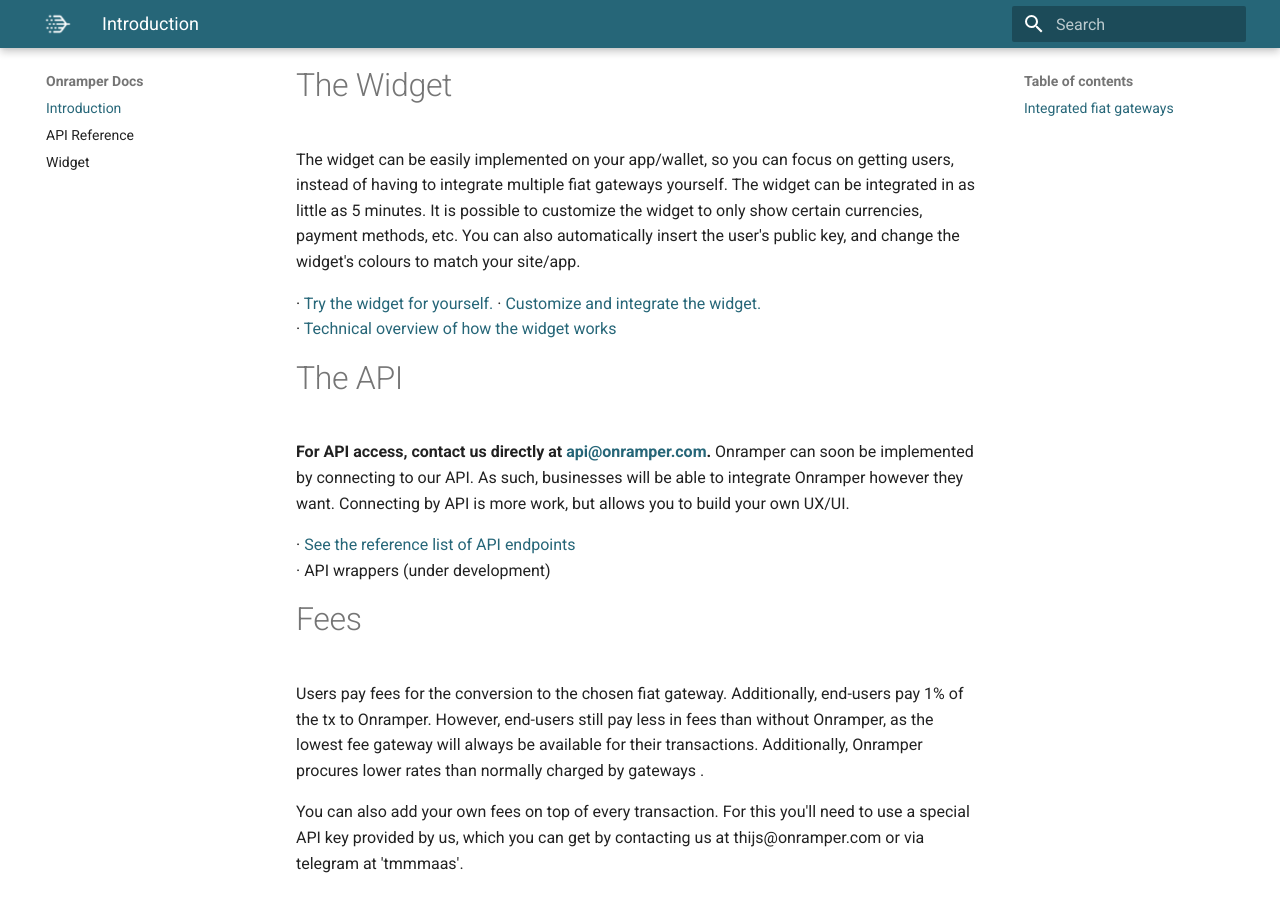
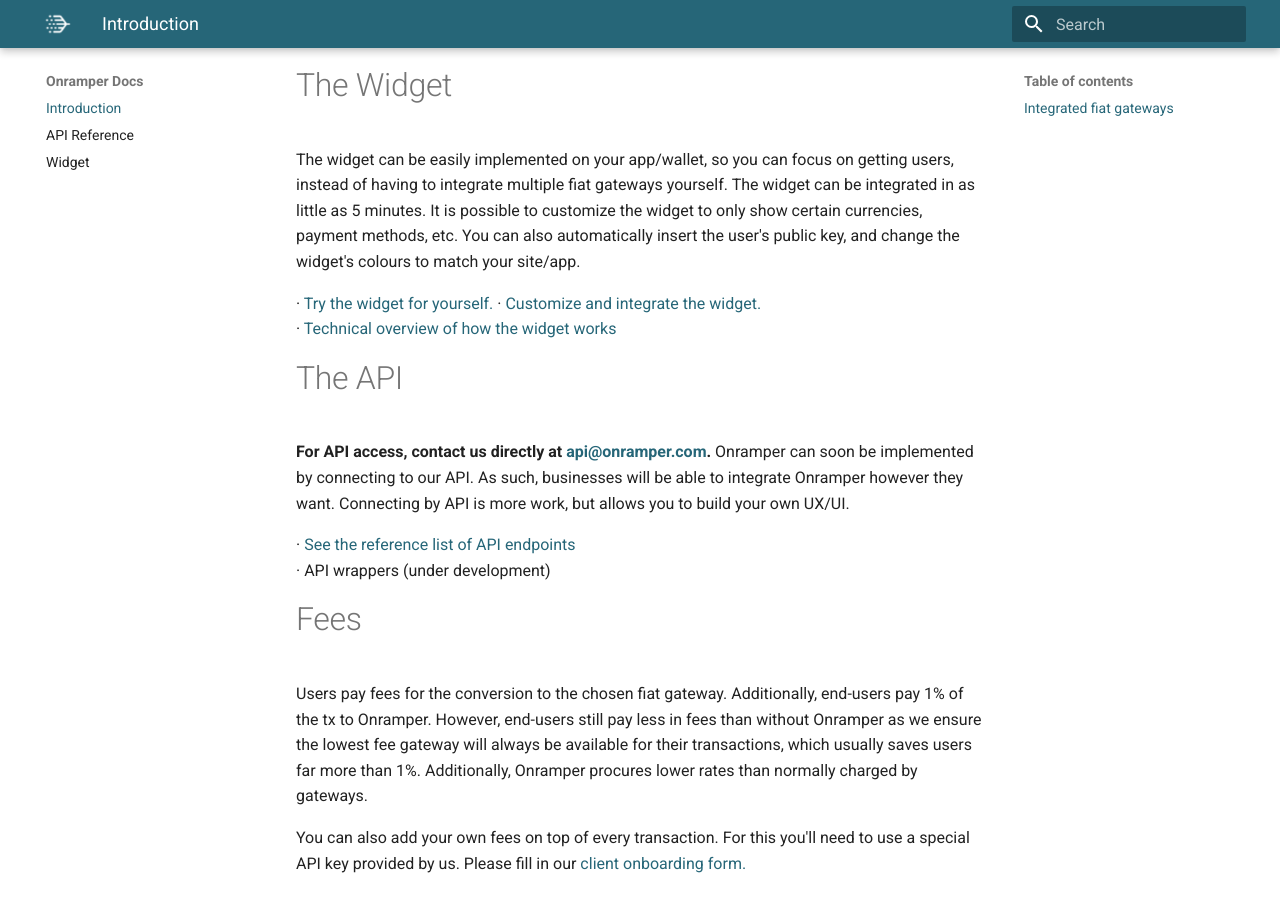
Before and after one commit to onramper/docs, an MkDocs documentation site: the page built from docs/index.md, in a window 1280 px wide and 900 px high, scrolled down 679 px. Built offline with MkDocs 1.6.1 and Material for MkDocs 9.7.7, drawn with Linux system fonts in a browser that asks for light colours.

Commit message:
Update index.md

```diff
--- a/docs/index.md
+++ b/docs/index.md
@@ -32,6 +32,6 @@ Onramper can soon be implemented by connecting to our API. As such, businesses w
 · API wrappers (under development)
 
 # Fees
-Users pay fees for the conversion to the chosen fiat gateway. Additionally, end-users pay 1% of the tx to Onramper. However, end-users still pay less in fees than without Onramper, as the lowest fee gateway will always be available for their transactions. Additionally, Onramper procures lower rates than normally charged by gateways .
+Users pay fees for the conversion to the chosen fiat gateway. Additionally, end-users pay 1% of the tx to Onramper. However, end-users still pay less in fees than without Onramper as we ensure the lowest fee gateway will always be available for their transactions, which usually saves users far more than 1%. Additionally, Onramper procures lower rates than normally charged by gateways.
 
-You can also add your own fees on top of every transaction. For this you'll need to use a special API key provided by us, which you can get by contacting us at thijs@onramper.com or via telegram at 'tmmmaas'.
+You can also add your own fees on top of every transaction. For this you'll need to use a special API key provided by us. Please fill in our <a href ="https://docs.google.com/forms/d/e/1FAIpQLSdnmTskkGA5QJGjC1eVRcqXZouuGe_ojltlBFs5nFClrSl_gA/viewform" taget="_blank">client onboarding form.</a>
```
